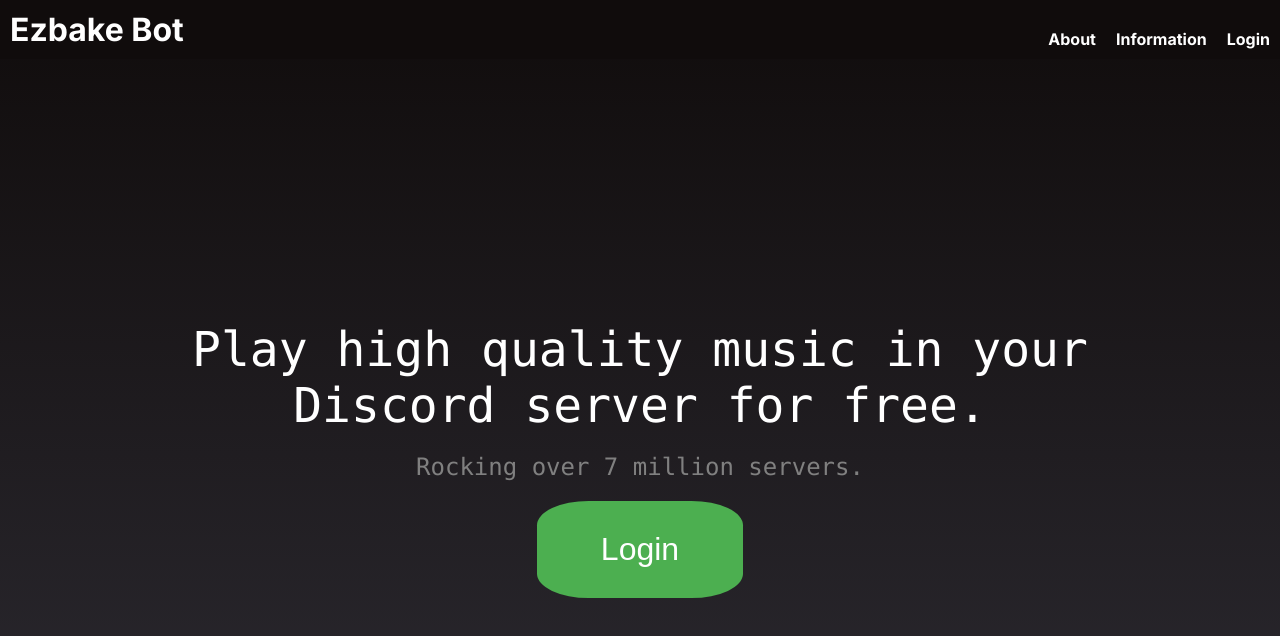
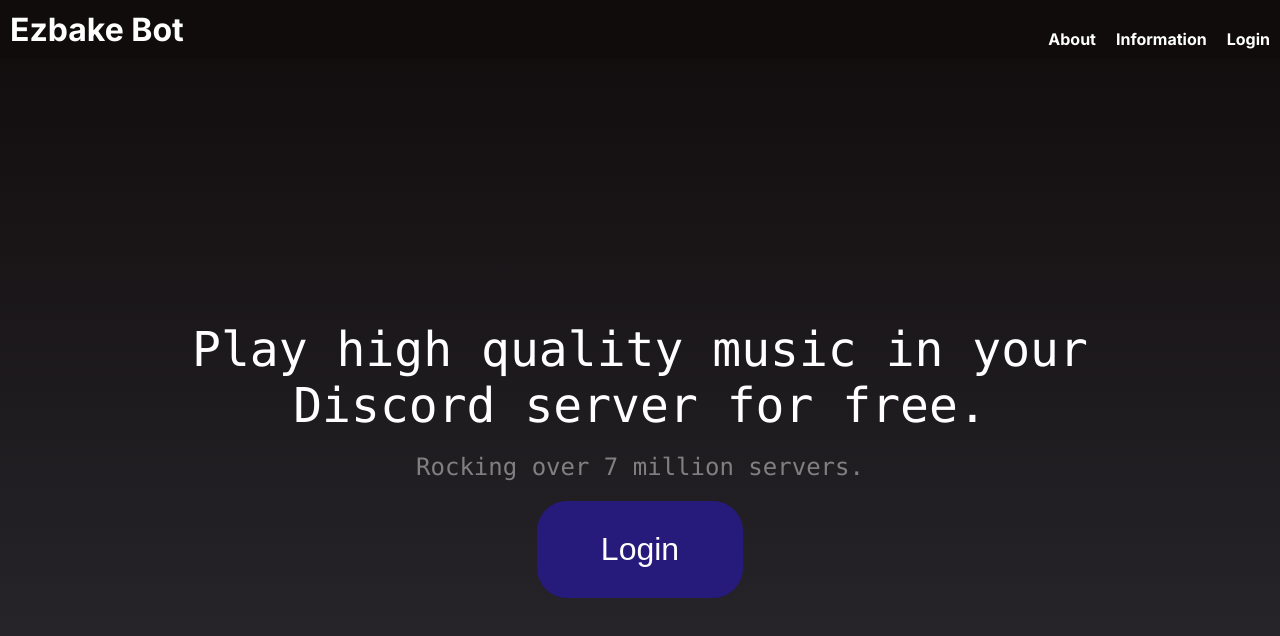
Before and after one commit to aaranl/Discord-Bot, a Next.js app in the folder site/frontend/: page / in a window 1280 px wide. Shown: the top 636 px of the page. Built offline with nearby package versions, Linux system fonts and the light colour scheme.

Commit message:
Update page.module.css

```diff
--- a/site/frontend/app/page.module.css
+++ b/site/frontend/app/page.module.css
@@ -177,7 +177,7 @@
 }
 
 .loginButton {
-  background-color: #4CAF50; /* Green */
+  background-color: #261a7b; /* Green */
   border: none;
   color: white;
   padding: 30px 64px;
@@ -186,12 +186,12 @@
   display: inline-block;
   font-size: 32px;
   transition-duration: 0.4s;
-  border-radius: 25%;
+  border-radius: 30px;
   margin:10px
 }
 
 .loginButton:hover {
-  background-color: #4CAF50; /* Green */
+  background-color: #ccc; /* Green */
   color: white;
 
 }
```
